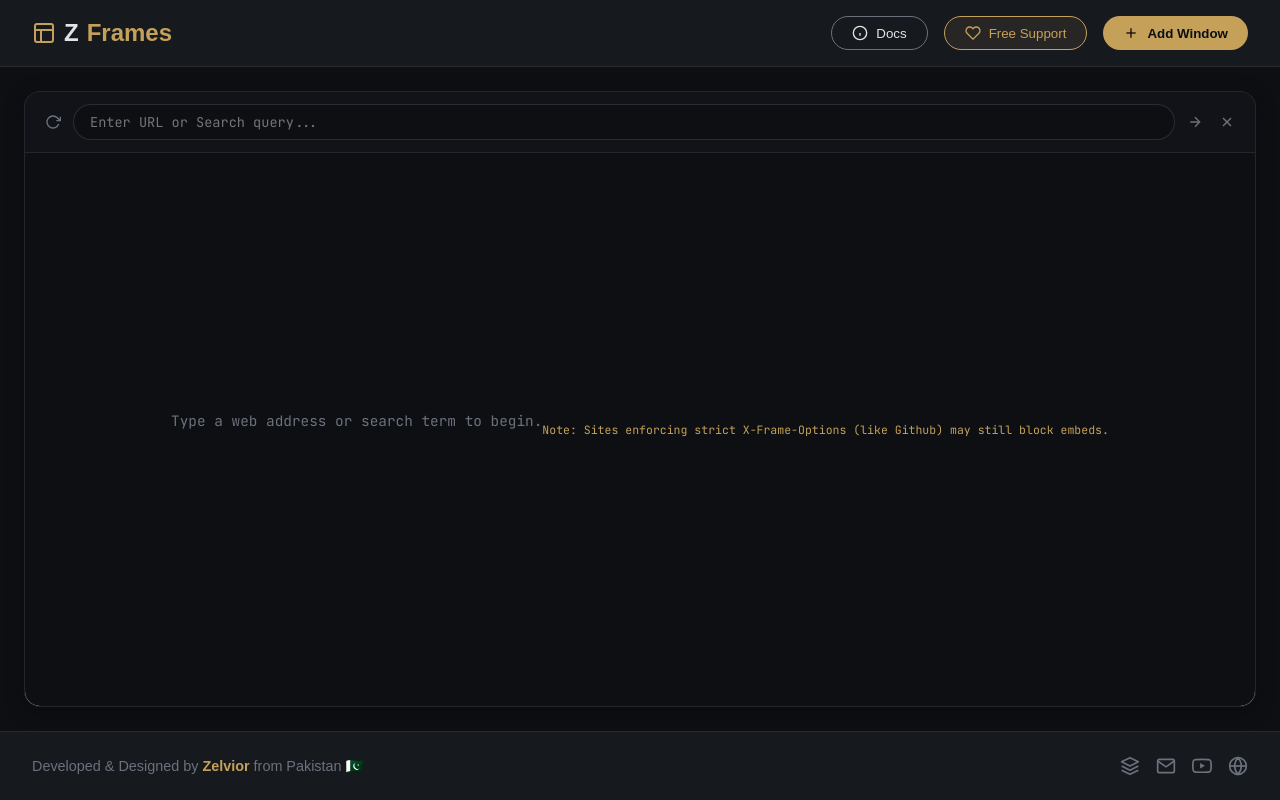
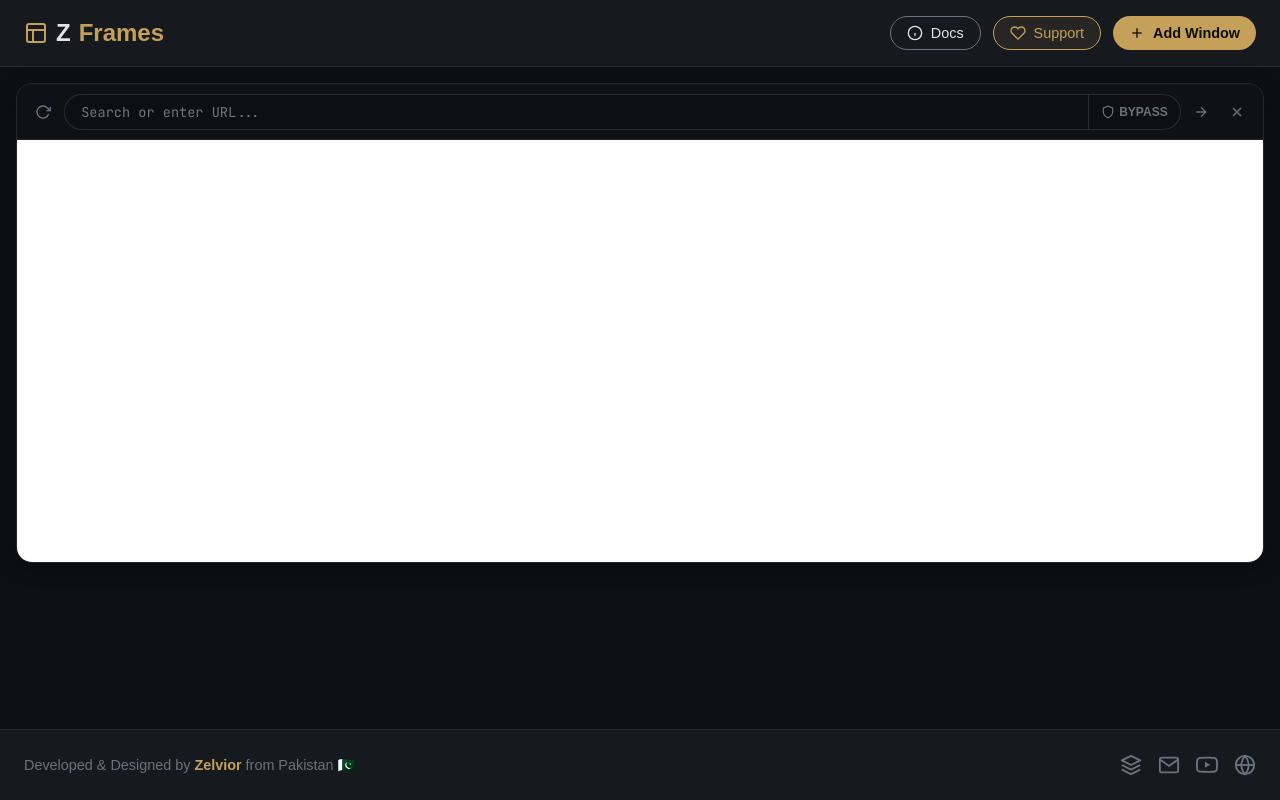
Before and after one commit to zelvior/ZFrames, a plain HTML site: page index.html in a window 1280 px wide. Both pictures are taken after a click on the button 53 px from the left and 122 px from the top of the page. Drawn offline with Linux system fonts and the light colour scheme; a web font is replaced by a local one.

Commit message:
Update index.html

```diff
--- a/index.html
+++ b/index.html
@@ -7,13 +7,12 @@
 
     <link rel="preconnect" href="https://rsms.me/">
     <link rel="stylesheet" href="https://rsms.me/inter/inter.css">
-
     <link rel="preconnect" href="https://fonts.googleapis.com">
     <link rel="preconnect" href="https://fonts.gstatic.com" crossorigin>
     <link href="https://fonts.googleapis.com/css2?family=JetBrains+Mono:wght@400;500;700&display=swap" rel="stylesheet">
 
     <style>
-        /* --- Color Palette & Variables --- */
+        /* --- Color Tokens (Strict Adherence) --- */
         :root {
             --bg-primary: #0D0F13;
             --bg-surface: #16191E;
@@ -32,114 +31,138 @@
             :root { font-family: InterVariable, sans-serif; }
         }
 
+        /* --- Global Reset & Base --- */
         * { box-sizing: border-box; margin: 0; padding: 0; }
-
         body {
-            background-color: var(--bg-primary);
-            color: var(--text-primary);
-            display: flex;
-            flex-direction: column;
-            min-height: 100vh;
-            overflow-x: hidden;
+            background-color: var(--bg-primary); color: var(--text-primary);
+            display: flex; flex-direction: column; min-height: 100vh;
+            overflow-x: hidden; /* Prevent horizontal scroll */
         }
-
         code, pre, .code-font { font-family: 'JetBrains Mono', monospace; }
 
         /* Scrollbar */
-        ::-webkit-scrollbar { width: 8px; height: 8px; }
+        ::-webkit-scrollbar { width: 6px; height: 6px; }
         ::-webkit-scrollbar-track { background: var(--bg-primary); }
         ::-webkit-scrollbar-thumb { background: var(--text-secondary); border-radius: var(--border-radius-pill); }
         ::-webkit-scrollbar-thumb:hover { background: var(--accent); }
 
-        /* Header */
+        /* --- Header & Navigation --- */
         header {
-            background-color: var(--bg-surface);
-            padding: 1rem 2rem;
-            display: flex;
-            justify-content: space-between;
-            align-items: center;
+            background-color: var(--bg-surface); padding: 1rem 1.5rem;
+            display: flex; justify-content: space-between; align-items: center;
             border-bottom: 1px solid rgba(107, 114, 126, 0.2);
-            flex-wrap: wrap;
-            gap: 1rem;
+            flex-wrap: wrap; gap: 1rem;
         }
 
         .brand { display: flex; align-items: center; gap: 0.5rem; font-weight: 700; font-size: 1.5rem; }
         .brand span { color: var(--accent); }
-        .nav-controls { display: flex; gap: 1rem; flex-wrap: wrap; }
+        .nav-controls { display: flex; gap: 0.75rem; flex-wrap: wrap; }
 
-        /* Buttons */
+        /* Pills / Buttons */
         .btn {
             background-color: transparent; color: var(--text-primary);
-            border: 1px solid var(--text-secondary); padding: 0.5rem 1.25rem;
+            border: 1px solid var(--text-secondary); padding: 0.5rem 1rem;
             border-radius: var(--border-radius-pill); cursor: pointer;
-            font-family: inherit; font-weight: 500; transition: all 0.2s ease;
-            display: flex; align-items: center; gap: 0.5rem;
+            font-family: inherit; font-weight: 500; font-size: 0.9rem;
+            transition: all 0.2s ease; display: flex; align-items: center; gap: 0.5rem;
+            white-space: nowrap;
         }
         .btn:hover { border-color: var(--text-primary); background-color: rgba(225, 228, 232, 0.05); }
+
         .btn-primary { background-color: var(--accent); color: var(--bg-primary); border: none; font-weight: 700; }
-        .btn-primary:hover { background-color: var(--accent-hover); transform: translateY(-1px); }
+        .btn-primary:hover { background-color: var(--accent-hover); transform: translateY(-1px); box-shadow: 0 4px 12px rgba(197, 160, 89, 0.2); }
+
         .btn-support { background-color: rgba(197, 160, 89, 0.1); color: var(--accent); border: 1px solid var(--accent); }
         .btn-support:hover { background-color: var(--accent); color: var(--bg-primary); }
 
-        /* Main Workspace */
+        /* --- Main Workspace (Responsiveness Core) --- */
         main {
-            flex: 1; padding: 1.5rem; display: grid; gap: 1.5rem;
-            grid-template-columns: repeat(auto-fit, minmax(400px, 1fr)); align-items: stretch;
+            flex: 1; padding: 1rem; display: grid; gap: 1rem;
+            /* Magic scalable grid: Never overflows, always fits */
+            grid-template-columns: repeat(auto-fit, minmax(min(100%, 400px), 1fr));
+            align-content: start;
         }
 
-        /* Frame Cards */
+        /* --- Frame Cards --- */
         .frame-card {
             background-color: var(--bg-surface); border-radius: var(--border-radius-card);
             display: flex; flex-direction: column; overflow: hidden;
             box-shadow: 0 4px 20px rgba(0, 0, 0, 0.3); border: 1px solid rgba(107, 114, 126, 0.15);
-            min-height: 450px; transition: transform 0.2s ease, box-shadow 0.2s ease;
+            /* Responsive height using clamp */
+            height: clamp(400px, 60vh, 800px);
+            transition: transform 0.2s ease, box-shadow 0.2s ease, border-color 0.2s;
         }
-        .frame-card:hover { box-shadow: 0 6px 25px rgba(0, 0, 0, 0.5); border-color: rgba(197, 160, 89, 0.3); }
+        .frame-card:hover { box-shadow: 0 6px 25px rgba(0, 0, 0, 0.5); border-color: rgba(197, 160, 89, 0.4); }
 
         .frame-header {
-            display: flex; padding: 0.75rem 1rem; background-color: rgba(13, 15, 19, 0.5);
-            gap: 0.5rem; align-items: center; border-bottom: 1px solid rgba(107, 114, 126, 0.2);
+            display: flex; padding: 0.6rem 0.75rem; background-color: rgba(13, 15, 19, 0.8);
+            gap: 0.4rem; align-items: center; border-bottom: 1px solid rgba(107, 114, 126, 0.2);
+            flex-wrap: nowrap;
         }
 
+        /* Input Container to prevent blowout */
+        .input-wrapper {
+            flex: 1; display: flex; min-width: 0;
+            background-color: var(--bg-primary); border: 1px solid rgba(107, 114, 126, 0.3);
+            border-radius: var(--border-radius-pill); overflow: hidden;
+            transition: border-color 0.2s;
+        }
+        .input-wrapper:focus-within { border-color: var(--accent); }
+
         .url-input {
-            flex: 1; background-color: var(--bg-primary); border: 1px solid rgba(107, 114, 126, 0.3);
-            color: var(--text-primary); padding: 0.5rem 1rem; border-radius: var(--border-radius-pill);
-            font-family: 'JetBrains Mono', monospace; font-size: 0.85rem; outline: none; transition: border-color 0.2s;
+            width: 100%; background: transparent; border: none; color: var(--text-primary);
+            padding: 0.5rem 1rem; font-family: 'JetBrains Mono', monospace; font-size: 0.85rem;
+            outline: none; min-width: 0; /* Critical for flex stability */
         }
-        .url-input:focus { border-color: var(--accent); }
+
+        .proxy-toggle {
+            background: transparent; border: none; border-left: 1px solid rgba(107, 114, 126, 0.3);
+            color: var(--text-secondary); padding: 0 0.75rem; cursor: pointer;
+            display: flex; align-items: center; font-size: 0.75rem; font-weight: bold;
+            transition: all 0.2s;
+        }
+        .proxy-toggle.active { color: var(--bg-primary); background-color: var(--accent); }
+        .proxy-toggle:hover:not(.active) { color: var(--accent); background-color: rgba(197, 160, 89, 0.1); }
 
         .icon-btn {
             background: none; border: none; color: var(--text-secondary); cursor: pointer;
-            padding: 0.25rem; border-radius: 50%; display: flex; align-items: center; justify-content: center;
-            transition: color 0.2s, background-color 0.2s;
+            padding: 0.4rem; border-radius: 50%; display: flex; align-items: center; justify-content: center;
+            transition: all 0.2s; flex-shrink: 0;
         }
         .icon-btn:hover { color: var(--text-primary); background-color: rgba(225, 228, 232, 0.1); }
         .icon-btn.close:hover { color: #ff4c4c; background-color: rgba(255, 76, 76, 0.1); }
 
         .iframe-container { flex: 1; position: relative; background-color: #ffffff; }
-        iframe { position: absolute; top: 0; left: 0; width: 100%; height: 100%; border: none; z-index: 1; }
+        iframe { position: absolute; top: 0; left: 0; width: 100%; height: 100%; border: none; z-index: 2; background-color: white; }
 
         .frame-overlay {
             position: absolute; top: 0; left: 0; right: 0; bottom: 0;
-            display: flex; align-items: center; justify-content: center;
-            background: var(--bg-primary); color: var(--text-secondary); z-index: 0;
-            padding: 2rem; text-align: center; font-family: 'JetBrains Mono', monospace; font-size: 0.9rem;
+            display: flex; flex-direction: column; align-items: center; justify-content: center;
+            background: var(--bg-primary); color: var(--text-secondary); z-index: 1;
+            padding: 2rem; text-align: center; font-family: 'JetBrains Mono', monospace; font-size: 0.85rem;
         }
 
-        /* Footer */
+        .spinner {
+            width: 24px; height: 24px; border: 3px solid rgba(197, 160, 89, 0.3);
+            border-top: 3px solid var(--accent); border-radius: 50%;
+            animation: spin 1s linear infinite; margin-bottom: 1rem; display: none;
+        }
+        @keyframes spin { 0% { transform: rotate(0deg); } 100% { transform: rotate(360deg); } }
+
+        /* --- Footer --- */
         footer {
-            background-color: var(--bg-surface); padding: 1.5rem 2rem; display: flex;
+            background-color: var(--bg-surface); padding: 1.5rem; display: flex;
             justify-content: space-between; align-items: center; border-top: 1px solid rgba(107, 114, 126, 0.2);
             flex-wrap: wrap; gap: 1rem;
         }
         .credits { color: var(--text-secondary); font-size: 0.9rem; }
         .credits span { color: var(--accent); font-weight: bold; }
         .socials { display: flex; gap: 1rem; }
-        .social-link { color: var(--text-secondary); text-decoration: none; transition: color 0.2s; display: flex; align-items: center; gap: 0.5rem; }
+        .social-link { color: var(--text-secondary); text-decoration: none; transition: color 0.2s; display: flex; align-items: center; }
         .social-link:hover { color: var(--accent); }
-        .social-link svg { width: 20px; height: 20px; fill: currentColor; }
+        .social-link svg { width: 22px; height: 22px; fill: currentColor; }
 
-        /* Modal */
+        /* --- Modal --- */
         dialog {
             margin: auto; background-color: var(--bg-surface); color: var(--text-primary);
             border: 1px solid rgba(107, 114, 126, 0.3); border-radius: var(--border-radius-card);
@@ -153,9 +176,13 @@
         .doc-section p, .doc-section ul { color: var(--text-secondary); font-size: 0.95rem; line-height: 1.5; }
         .doc-section ul { padding-left: 1.5rem; margin-top: 0.5rem; }
 
-        @media (max-width: 768px) {
+        /* Media Queries for Extreme Mobile Responsiveness */
+        @media (max-width: 600px) {
             header, footer { flex-direction: column; justify-content: center; text-align: center; }
-            .nav-controls { justify-content: center; }
+            .nav-controls { justify-content: center; width: 100%; }
+            .btn { flex: 1; justify-content: center; }
+            .frame-header { flex-wrap: wrap; }
+            .input-wrapper { order: -1; min-width: 100%; margin-bottom: 0.5rem; }
         }
     </style>
 </head>
@@ -173,7 +200,7 @@
             </button>
             <button class="btn btn-support" onclick="window.open('https://zelvior.github.io/Support/', '_blank')">
                 <svg width="16" height="16" viewBox="0 0 24 24" fill="none" stroke="currentColor" stroke-width="2"><path d="M20.84 4.61a5.5 5.5 0 0 0-7.78 0L12 5.67l-1.06-1.06a5.5 5.5 0 0 0-7.78 7.78l1.06 1.06L12 21.23l7.78-7.78 1.06-1.06a5.5 5.5 0 0 0 0-7.78z"></path></svg>
-                Free Support
+                Support
             </button>
             <button class="btn btn-primary" onclick="addFrame()">
                 <svg width="16" height="16" viewBox="0 0 24 24" fill="none" stroke="currentColor" stroke-width="2"><line x1="12" y1="5" x2="12" y2="19"></line><line x1="5" y1="12" x2="19" y2="12"></line></svg>
@@ -199,14 +226,13 @@
             <h2>ZFrames Documentation</h2>
             <button class="icon-btn close" onclick="closeDocs()"><svg width="20" height="20" viewBox="0 0 24 24" fill="none" stroke="currentColor" stroke-width="2"><line x1="18" y1="6" x2="6" y2="18"></line><line x1="6" y1="6" x2="18" y2="18"></line></svg></button>
         </div>
-        <div class="doc-section"><h3>About</h3><p>ZFrames is an advanced workspace utility designed for high-performance multitasking. Open unlimited side-by-side grid windows.</p></div>
         <div class="doc-section">
-            <h3>Features & Usage</h3>
-            <ul>
-                <li><strong>Smart URL Parser:</strong> Automatically handles search queries and domain formatting.</li>
-                <li><strong>Iframe Bypass:</strong> Uses targeted parameters to allow Google Search inside frames.</li>
-                <li><strong>Dynamic Grid:</strong> Scales automatically based on active frames.</li>
-            </ul>
+            <h3>About & Fixes</h3>
+            <p>ZFrames is engineered for high-performance multitasking. This version includes <strong>Mobile Fluid Scaling</strong> to ensure it never breaks on small devices.</p>
+        </div>
+        <div class="doc-section">
+            <h3>Connection Errors & Proxy Mode</h3>
+            <p>If a site (like GitHub) shows a blank screen, it is blocking iframes via <code>X-Frame-Options</code>. <strong>Fix:</strong> Click the "Proxy Bypass" toggle in the URL bar. This routes the connection through a secure CORS proxy to strip the blockage.</p>
         </div>
         <div class="doc-section"><h3>Credits & Assets</h3><ul><li><strong>Developer:</strong> Zelvior (Pakistan)</li><li><strong>UI Typography:</strong> <span class="code-font">Inter</span> / <span class="code-font">JetBrains Mono</span></li></ul></div>
         <div class="doc-section"><h3>License</h3><p><strong>Apache License 2.0</strong></p></div>
@@ -215,9 +241,7 @@
     <script>
         const workspace = document.getElementById('workspace');
 
-        document.addEventListener('DOMContentLoaded', () => {
-            addFrame();
-        });
+        document.addEventListener('DOMContentLoaded', () => { addFrame(); });
 
         function addFrame() {
             const frameId = `frame-${Date.now()}`;
@@ -230,8 +254,14 @@
                     <button class="icon-btn" onclick="refreshFrame('${frameId}')" title="Refresh">
                         <svg width="16" height="16" viewBox="0 0 24 24" fill="none" stroke="currentColor" stroke-width="2"><polyline points="23 4 23 10 17 10"></polyline><path d="M20.49 15a9 9 0 1 1-2.12-9.36L23 10"></path></svg>
                     </button>
-                    <input type="text" class="url-input" placeholder="Enter URL or Search query..." onkeydown="handleEnter(event, '${frameId}')">
-                    <button class="icon-btn" onclick="loadUrl('${frameId}')" title="Go">
+                    <div class="input-wrapper">
+                        <input type="text" class="url-input" placeholder="Search or enter URL..." onkeydown="handleEnter(event, '${frameId}')">
+                        <button class="proxy-toggle" onclick="toggleProxy(this, '${frameId}')" title="Toggle Proxy Bypass for blocked sites">
+                            <svg width="14" height="14" viewBox="0 0 24 24" fill="none" stroke="currentColor" stroke-width="2" style="margin-right:4px"><path d="M12 22s8-4 8-10V5l-8-3-8 3v7c0 6 8 10 8 10z"></path></svg>
+                            BYPASS
+                        </button>
+                    </div>
+                    <button class="icon-btn" onclick="triggerLoad('${frameId}')" title="Go">
                         <svg width="16" height="16" viewBox="0 0 24 24" fill="none" stroke="currentColor" stroke-width="2"><line x1="5" y1="12" x2="19" y2="12"></line><polyline points="12 5 19 12 12 19"></polyline></svg>
                     </button>
                     <button class="icon-btn close" onclick="removeFrame('${frameId}')" title="Close Window">
@@ -239,8 +269,11 @@
                     </button>
                 </div>
                 <div class="iframe-container">
-                    <div class="frame-overlay">Type a web address or search term to begin.<br><br><span style="font-size: 0.8em; color: var(--accent);">Note: Sites enforcing strict X-Frame-Options (like Github) may still block embeds.</span></div>
-                    <iframe id="iframe-${frameId}" src="" sandbox="allow-same-origin allow-scripts allow-popups allow-forms"></iframe>
+                    <div class="frame-overlay" id="overlay-${frameId}">
+                        <div class="spinner" id="spinner-${frameId}"></div>
+                        <span id="status-${frameId}">Type a web address to begin. <br><br><span style="color:var(--accent);">Blank screen? Click "BYPASS" in the URL bar.</span></span>
+                    </div>
+                    <iframe id="iframe-${frameId}" src="" sandbox="allow-same-origin allow-scripts allow-popups allow-forms" onload="frameLoaded('${frameId}')"></iframe>
                 </div>
             `;
             workspace.appendChild(card);
@@ -248,55 +281,64 @@
         }
 
         function handleEnter(event, frameId) {
-            if (event.key === 'Enter') loadUrl(frameId);
+            if (event.key === 'Enter') triggerLoad(frameId);
         }
 
-        // --- THE MAGIC URL PARSER ---
-        function parseInput(val) {
-            val = val.trim();
-            if (!val) return '';
-
-            // 1. If it explicitly has http/https, trust it directly
-            if (/^https?:\/\//i.test(val)) return val;
-
-            // 2. If it has spaces, treat it as a search query
-            if (val.includes(' ')) {
-                // The ?igu=1 parameter is a secret workaround that allows Google search to load inside iframes!
-                return `https://www.google.com/search?igu=1&q=${encodeURIComponent(val)}`;
-            }
-
-            // 3. If it looks like a domain name (example.com, localhost:8080, 192.168.1.1)
-            const domainRegex = /^([a-zA-Z0-9-]+\.)+[a-zA-Z]{2,}(\/.*)?$/;
-            const localhostRegex = /^localhost(:\d+)?(\/.*)?$/;
-            const ipRegex = /^\d{1,3}(\.\d{1,3}){3}(:\d+)?(\/.*)?$/;
-
-            if (domainRegex.test(val) || localhostRegex.test(val) || ipRegex.test(val)) {
-                return `https://${val}`;
-            }
-
-            // 4. Fallback for single words (treat as search)
-            return `https://www.google.com/search?igu=1&q=${encodeURIComponent(val)}`;
+        function toggleProxy(btn, frameId) {
+            btn.classList.toggle('active');
+            triggerLoad(frameId); // Automatically reload with/without proxy
         }
 
-        function loadUrl(frameId) {
+        function triggerLoad(frameId) {
             const card = document.getElementById(frameId);
             const input = card.querySelector('.url-input');
             const iframe = card.querySelector('iframe');
+            const isProxyActive = card.querySelector('.proxy-toggle').classList.contains('active');
 
-            const processedUrl = parseInput(input.value);
-            if (!processedUrl) return;
+            let val = input.value.trim();
+            if (!val) return;
 
-            // Update the input to show what is actually loading
-            input.value = processedUrl;
+            // Show Loading State
+            document.getElementById(`overlay-${frameId}`).style.display = 'flex';
+            document.getElementById(`spinner-${frameId}`).style.display = 'block';
+            document.getElementById(`status-${frameId}`).innerText = 'Connecting...';
+
+            let processedUrl = val;
+
+            // URL Parsing Logic
+            if (val.includes(' ') || (!val.includes('.') && !val.includes('localhost'))) {
+                // It's a search term
+                processedUrl = `https://www.google.com/search?igu=1&q=${encodeURIComponent(val)}`;
+            } else {
+                // It's a domain/IP
+                if (!/^https?:\/\//i.test(val)) {
+                    processedUrl = `https://${val}`;
+                }
+            }
+
+            // Apply Proxy if active
+            if (isProxyActive && !processedUrl.includes('google.com/search')) {
+                processedUrl = `https://corsproxy.io/?${encodeURIComponent(processedUrl)}`;
+            }
+
+            // Force update input to show true domain (strip proxy for clean UI)
+            if(!isProxyActive && input.value !== processedUrl && !val.includes(' ')) {
+                input.value = processedUrl;
+            }
+
             iframe.src = processedUrl;
         }
 
+        function frameLoaded(frameId) {
+            const iframe = document.getElementById(`iframe-${frameId}`);
+            // Only hide overlay if it actually loaded a URL (not about:blank)
+            if(iframe.src && iframe.src !== window.location.href && iframe.src !== 'about:blank') {
+                document.getElementById(`overlay-${frameId}`).style.display = 'none';
+            }
+        }
+
         function refreshFrame(frameId) {
-            const iframe = document.getElementById(`iframe-${frameId}`);
-            if(!iframe.src) return;
-            const currentSrc = iframe.src;
-            iframe.src = 'about:blank';
-            setTimeout(() => iframe.src = currentSrc, 50);
+            triggerLoad(frameId);
         }
 
         function removeFrame(frameId) {
@@ -308,12 +350,9 @@
         const docsModal = document.getElementById('docsModal');
         function openDocs() { docsModal.showModal(); }
         function closeDocs() { docsModal.close(); }
-
         docsModal.addEventListener('click', (e) => {
             const dim = docsModal.getBoundingClientRect();
-            if (e.clientX < dim.left || e.clientX > dim.right || e.clientY < dim.top || e.clientY > dim.bottom) {
-                docsModal.close();
-            }
+            if (e.clientX < dim.left || e.clientX > dim.right || e.clientY < dim.top || e.clientY > dim.bottom) { docsModal.close(); }
         });
     </script>
 </body>
```
